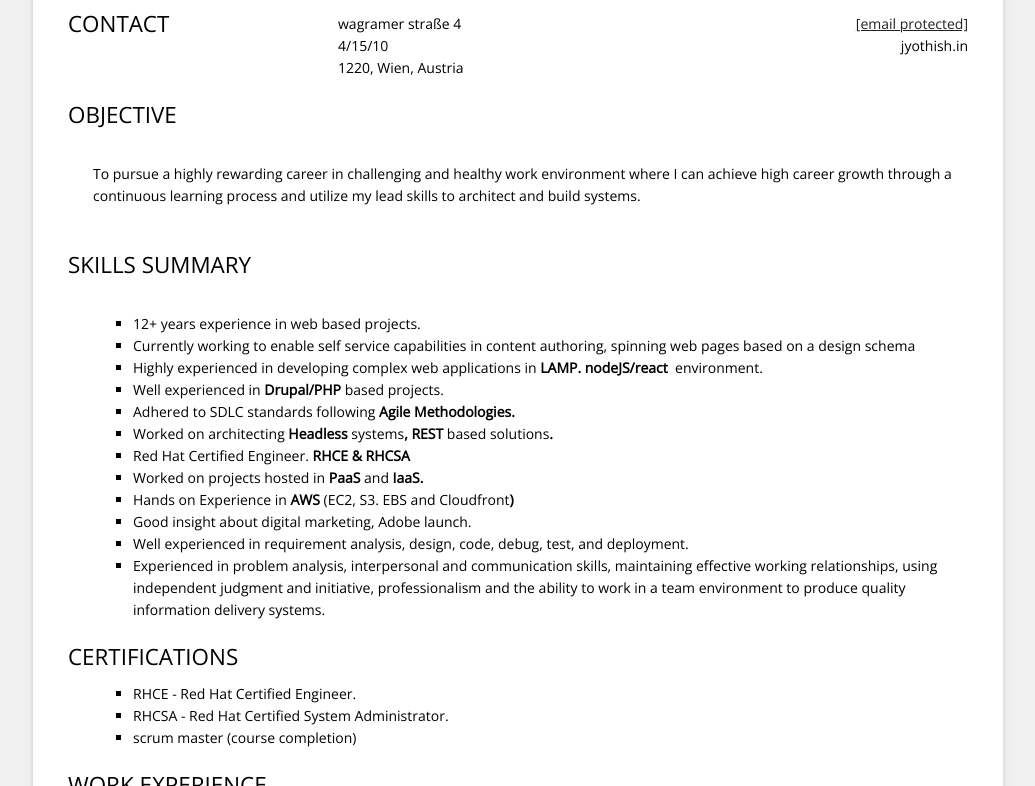
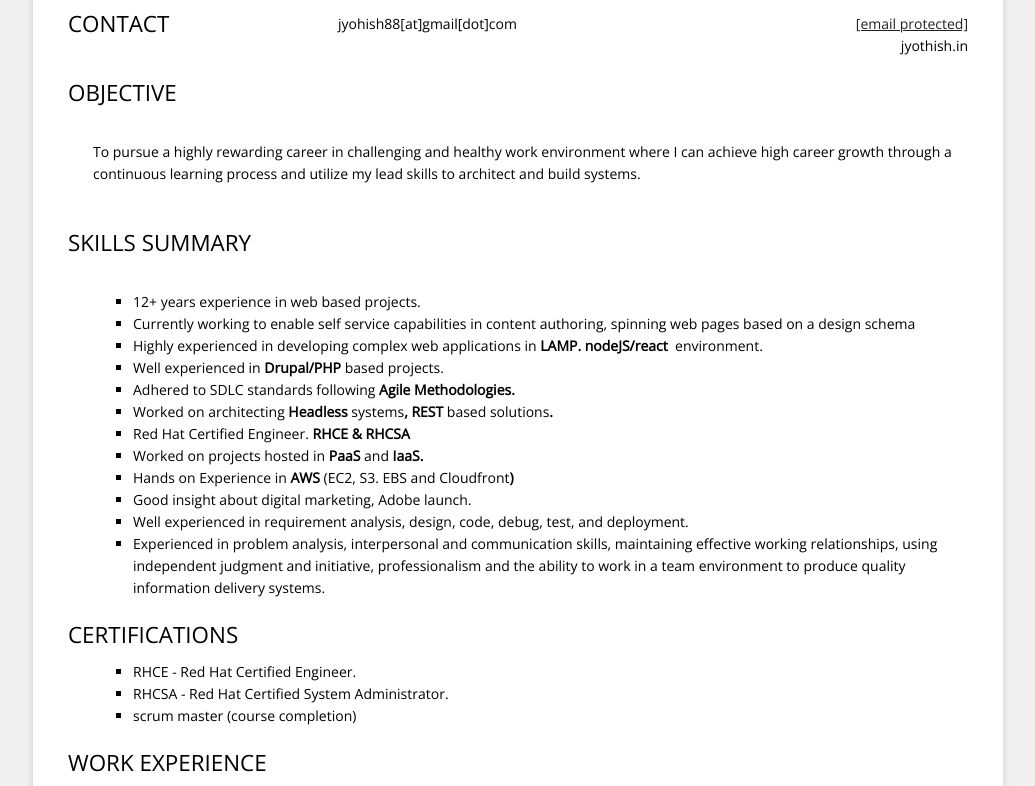
Before and after one commit to jyodsh/Jyodsh.github.io, a plain HTML site: page index.html in a window 1280 px wide. Shown: the part 105-891 px from the top of the page, without its empty margins (122-1157 px from the left). Drawn offline with nearby package versions, Linux system fonts and the light colour scheme.

Commit message:
hide addr and add back email

```diff
--- a/index.html
+++ b/index.html
@@ -213,7 +213,7 @@
 
 							<p class="address">
 					<span class="value">
-						wagramer straße 4<br />4/15/10<br />1220, Wien, Austria					</span>
+						jyohish88[at]gmail[dot]com			</span>
 				</p>
 						<div class="r">
 									<p class="email"><span class="value"><a href="/cdn-cgi/l/email-protection" class="__cf_email__" data-cfemail="02687b6d766a6b716a3a3a42656f636b6e2c616d6f">[email&#160;protected]</a></span></p>
```
